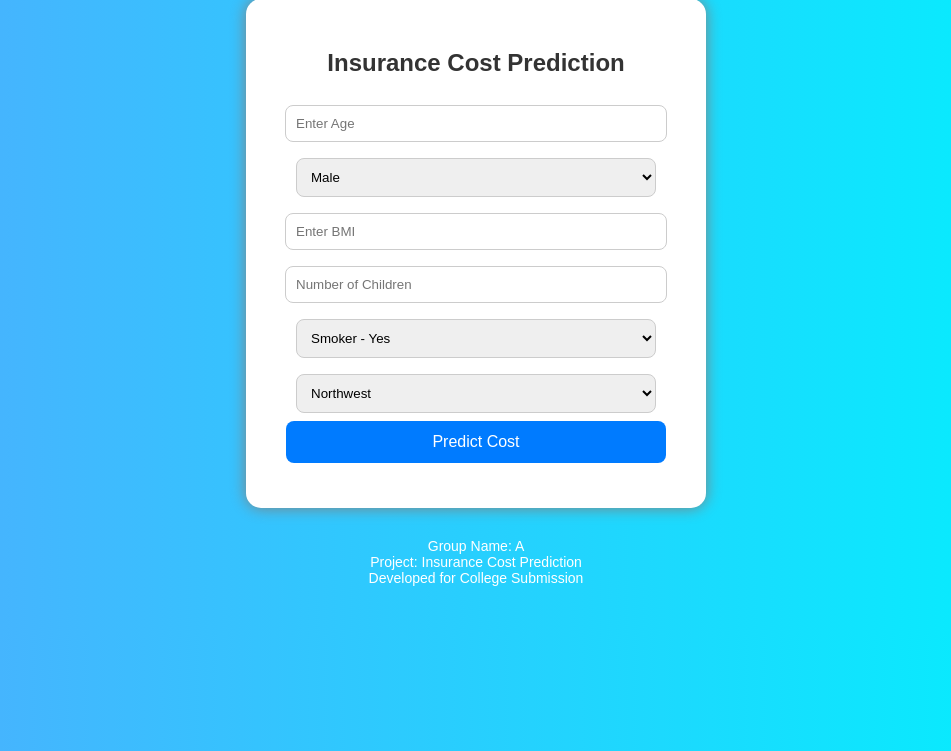
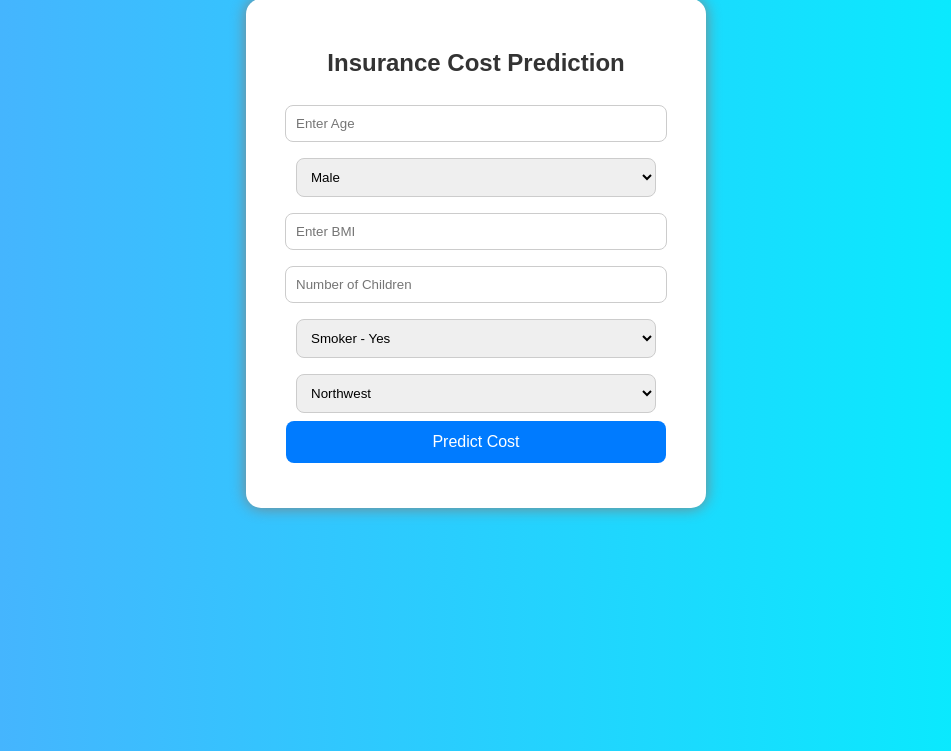
Before and after one commit to khushi725/insurance-cost-prediction, a Flask app: page / in a window 1280 px wide. Shown: the part 49-800 px from the top of the page, without its empty margins (164-1115 px from the left). Run offline with Flask 3, Linux system fonts and the light colour scheme; parts of the project's set-up code (start-up, migrations or seed data) failed here and were passed over.

Commit message:
Full professional insurance app

```diff
--- a/templates/index.html
+++ b/templates/index.html
@@ -97,9 +97,7 @@
 </div>
 
 <footer>
-    Group Name: A <br>
-    Project: Insurance Cost Prediction <br>
-    Developed for College Submission
+
 </footer>
 
 </body>
```
